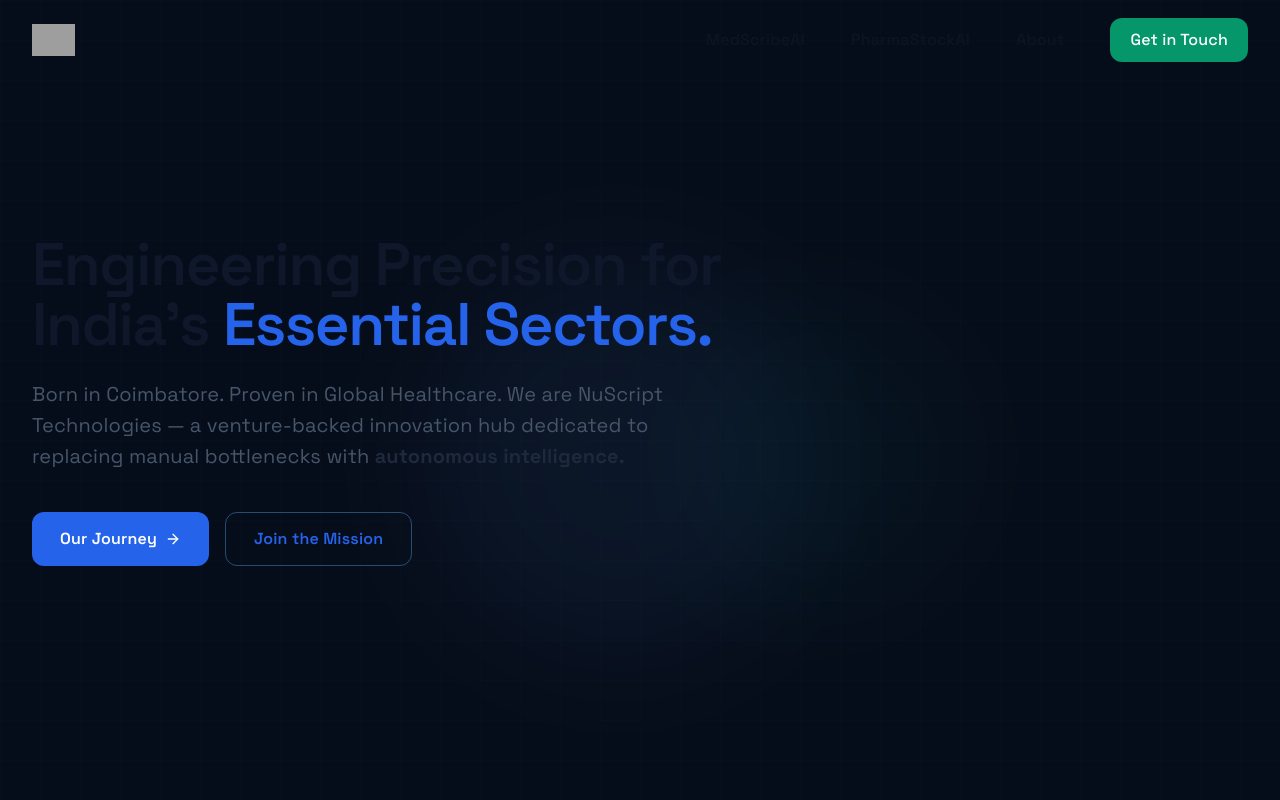
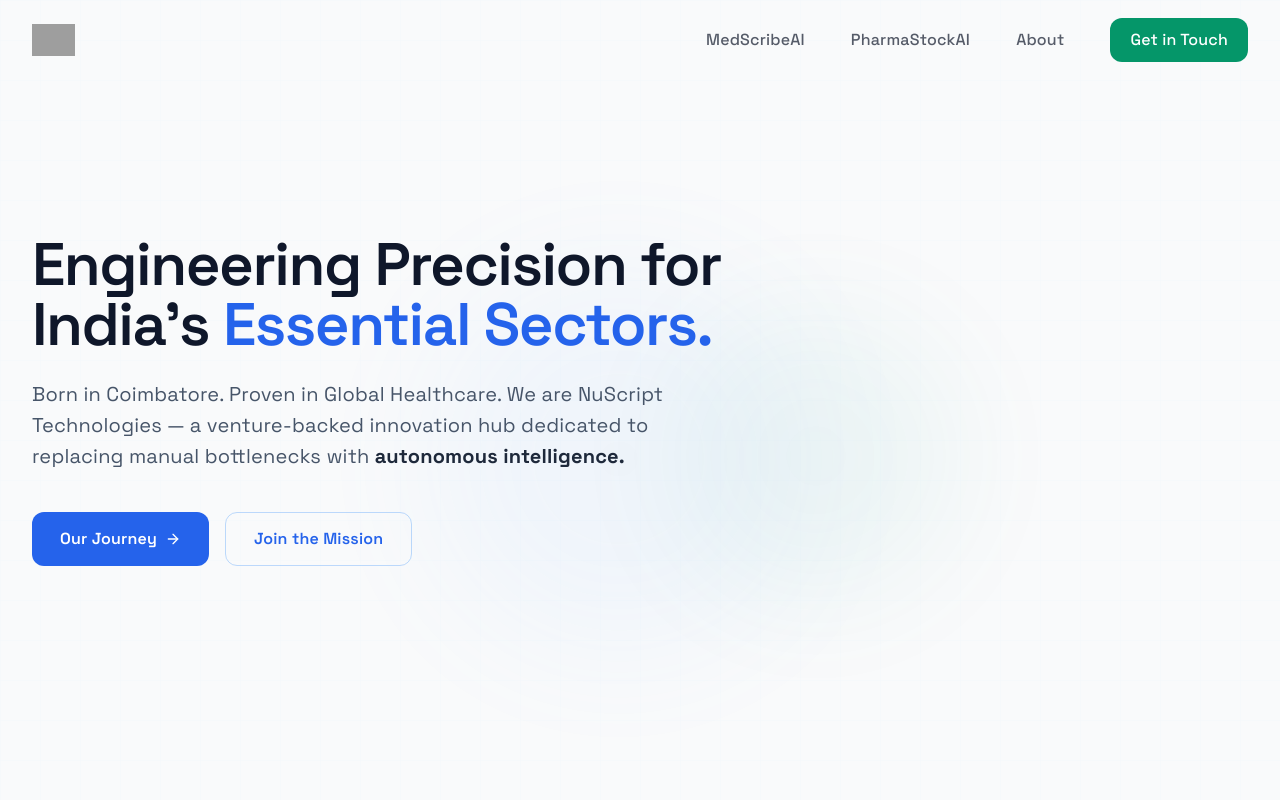
Before and after one commit to nuscript-tech/nuscript-in, a React (Vite) app: page /about in a window 1280 px wide. Shown: the top 800 px of the page. Built offline with nearby package versions, Linux system fonts and the light colour scheme; grey boxes are pictures that could not be loaded.

Commit message:
fix: remove hardcoded dark bg from all pages

```diff
--- a/src/pages/About.jsx
+++ b/src/pages/About.jsx
@@ -12,7 +12,7 @@ import AboutWay from "@/components/about/AboutWay";
 export default function About() {
   useEffect(() => { window.scrollTo(0, 0); }, []);
   return (
-    <div className="min-h-screen" style={{ background: "#060D1A", color: "#E2E8F0", fontFamily: "var(--font-jakarta)" }}>
+    <div className="min-h-screen bg-background text-foreground">
       <PageMeta
         title="About NuScript Technologies | 25 Years of Domain Excellence"
         description="From US healthcare standards to Indian domestic innovation. Meet the team in Coimbatore building the next generation of HealthTech, FinTech, and Pharmaceutical infrastructure."
--- a/src/pages/Contact.jsx
+++ b/src/pages/Contact.jsx
@@ -10,7 +10,7 @@ import ContactFooterBar from "@/components/contact/ContactFooterBar";
 export default function Contact() {
   useEffect(() => { window.scrollTo(0, 0); }, []);
   return (
-    <div className="min-h-screen" style={{ background: "#060D1A", color: "#E2E8F0", fontFamily: "var(--font-jakarta)" }}>
+    <div className="min-h-screen bg-background text-foreground">
       <PageMeta
         title="Contact NuScript Technologies | Partner with our Coimbatore Hub"
         description="Ready to move from manual to autonomous? Contact our engineering team at Tristar Towers, Coimbatore, to discuss NuScriptAI and PharmaStockAI integrations."
--- a/src/pages/MedScribeAI.jsx
+++ b/src/pages/MedScribeAI.jsx
@@ -11,7 +11,7 @@ import Footer from "@/components/landing/Footer";
 export default function MedScribeAI() {
   useEffect(() => { window.scrollTo(0, 0); }, []);
   return (
-    <div className="min-h-screen" style={{ background: "#060D1A", color: "#E2E8F0", fontFamily: "var(--font-jakarta)" }}>
+    <div className="min-h-screen bg-background text-foreground">
       <PageMeta
         title="MedScribeAI | Autonomous Transcription & Scribing for Indian MTSOs"
         description="Eliminate manual transcription. MedScribeAI provides 99%+ accurate, high-speed dictation-to-report automation for Indian MTSOs serving the US healthcare market. Scale without hiring."
--- a/src/pages/PharmaStockAI.jsx
+++ b/src/pages/PharmaStockAI.jsx
@@ -12,7 +12,7 @@ import Footer from "@/components/landing/Footer";
 export default function PharmaStockAI() {
   useEffect(() => { window.scrollTo(0, 0); }, []);
   return (
-    <div className="min-h-screen" style={{ background: "#050A14", color: "#E2E8F0", fontFamily: "var(--font-jakarta)" }}>
+    <div className="min-h-screen bg-background text-foreground">
       <PageMeta
         title="PharmaStockAI | Predictive Inventory for Indian Pharmacies"
         description="The intelligent inventory engine for Indian retail and distribution. End stockouts, eliminate expiry waste, and automate procurement with PharmaStockAI. Engineered for the Indian market."
```
